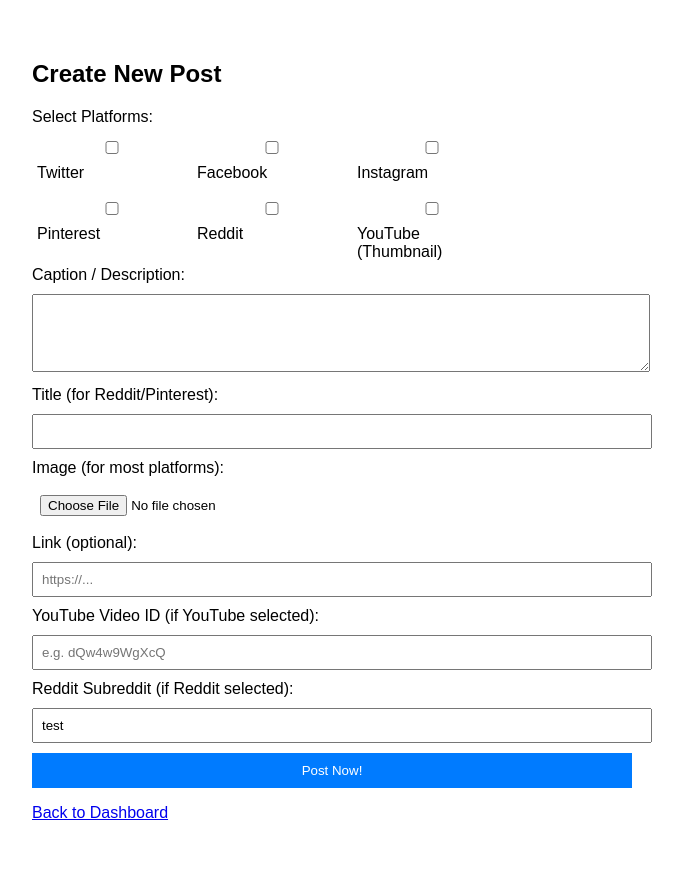
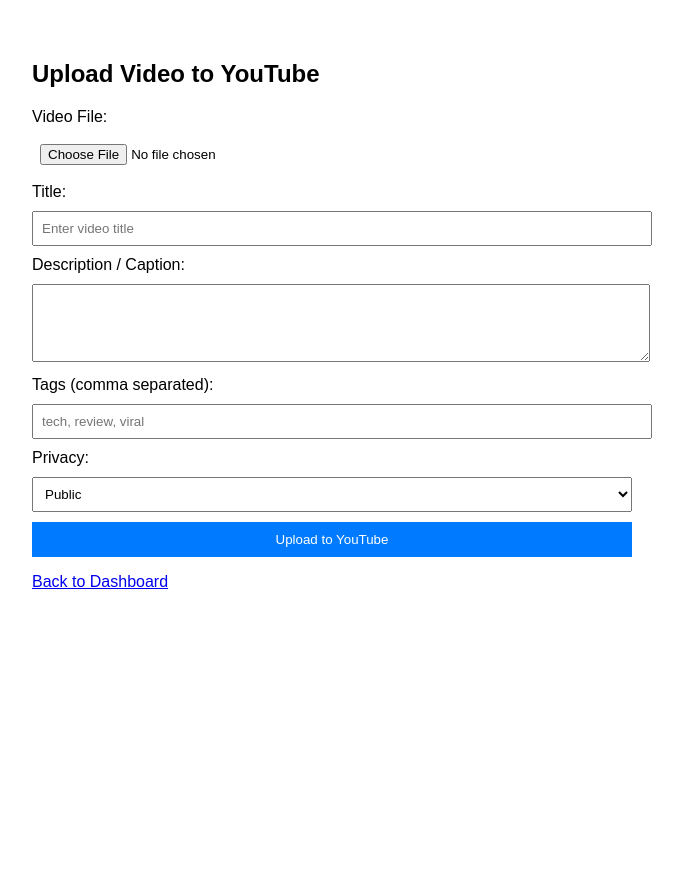
Before and after one commit to mdalam7294/auto-social-poster, a Flask app: page /post in a window 1280 px wide. Shown: the whole page, without its empty margins (308-991 px from the left). After the commit the page ends 589 px from the top, so only its background shows below. Run offline with Flask 3, Linux system fonts and the light colour scheme; the visitor is signed in with stand-in values (Sample User, id 1).

Commit message:
Update post.html

```diff
--- a/templates/post.html
+++ b/templates/post.html
@@ -1,48 +1,27 @@
 <!DOCTYPE html>
 <html>
-<head>
-    <title>Create Post</title>
-    <style>
-        body { font-family: Arial, sans-serif; max-width: 600px; margin: 20px auto; padding: 20px; }
-        input, textarea, select { width: 100%; padding: 8px; margin: 10px 0; }
-        .btn { background-color: #007bff; color: white; padding: 10px; border: none; width: 100%; cursor: pointer; }
-        .checkbox-group { display: flex; flex-wrap: wrap; }
-        .checkbox-group label { width: 150px; margin: 5px; }
-    </style>
+<head><title>Upload Video</title>
+<style>body{font-family:Arial;max-width:600px;margin:20px auto;padding:20px}input,textarea,select{width:100%;padding:8px;margin:10px 0}.btn{background:#007bff;color:#fff;padding:10px;border:none;width:100%;cursor:pointer}</style>
 </head>
 <body>
-    <h2>Create New Post</h2>
-    <form method="post" enctype="multipart/form-data">
-        <label>Select Platforms:</label>
-        <div class="checkbox-group">
-            <label><input type="checkbox" name="platforms" value="twitter"> Twitter</label>
-            <label><input type="checkbox" name="platforms" value="facebook"> Facebook</label>
-            <label><input type="checkbox" name="platforms" value="instagram"> Instagram</label>
-            <label><input type="checkbox" name="platforms" value="pinterest"> Pinterest</label>
-            <label><input type="checkbox" name="platforms" value="reddit"> Reddit</label>
-            <label><input type="checkbox" name="platforms" value="youtube"> YouTube (Thumbnail)</label>
-        </div>
-
-        <label>Caption / Description:</label>
-        <textarea name="caption" rows="4" required></textarea>
-
-        <label>Title (for Reddit/Pinterest):</label>
-        <input type="text" name="title">
-
-        <label>Image (for most platforms):</label>
-        <input type="file" name="image" accept="image/*">
-
-        <label>Link (optional):</label>
-        <input type="url" name="link" placeholder="https://...">
-
-        <label>YouTube Video ID (if YouTube selected):</label>
-        <input type="text" name="video_id" placeholder="e.g. dQw4w9WgXcQ">
-
-        <label>Reddit Subreddit (if Reddit selected):</label>
-        <input type="text" name="subreddit" value="test" placeholder="subreddit name">
-
-        <button type="submit" class="btn">Post Now!</button>
-    </form>
-    <p><a href="{{ url_for('dashboard') }}">Back to Dashboard</a></p>
+<h2>Upload Video to YouTube</h2>
+<form method="post" enctype="multipart/form-data">
+<label>Video File:</label>
+<input type="file" name="media" accept="video/*" required>
+<label>Title:</label>
+<input type="text" name="title" placeholder="Enter video title">
+<label>Description / Caption:</label>
+<textarea name="caption" rows="4" required></textarea>
+<label>Tags (comma separated):</label>
+<input type="text" name="tags" placeholder="tech, review, viral">
+<label>Privacy:</label>
+<select name="privacy">
+<option value="public">Public</option>
+<option value="unlisted">Unlisted</option>
+<option value="private">Private</option>
+</select>
+<button type="submit" class="btn">Upload to YouTube</button>
+</form>
+<p><a href="{{ url_for('dashboard') }}">Back to Dashboard</a></p>
 </body>
 </html>
```
